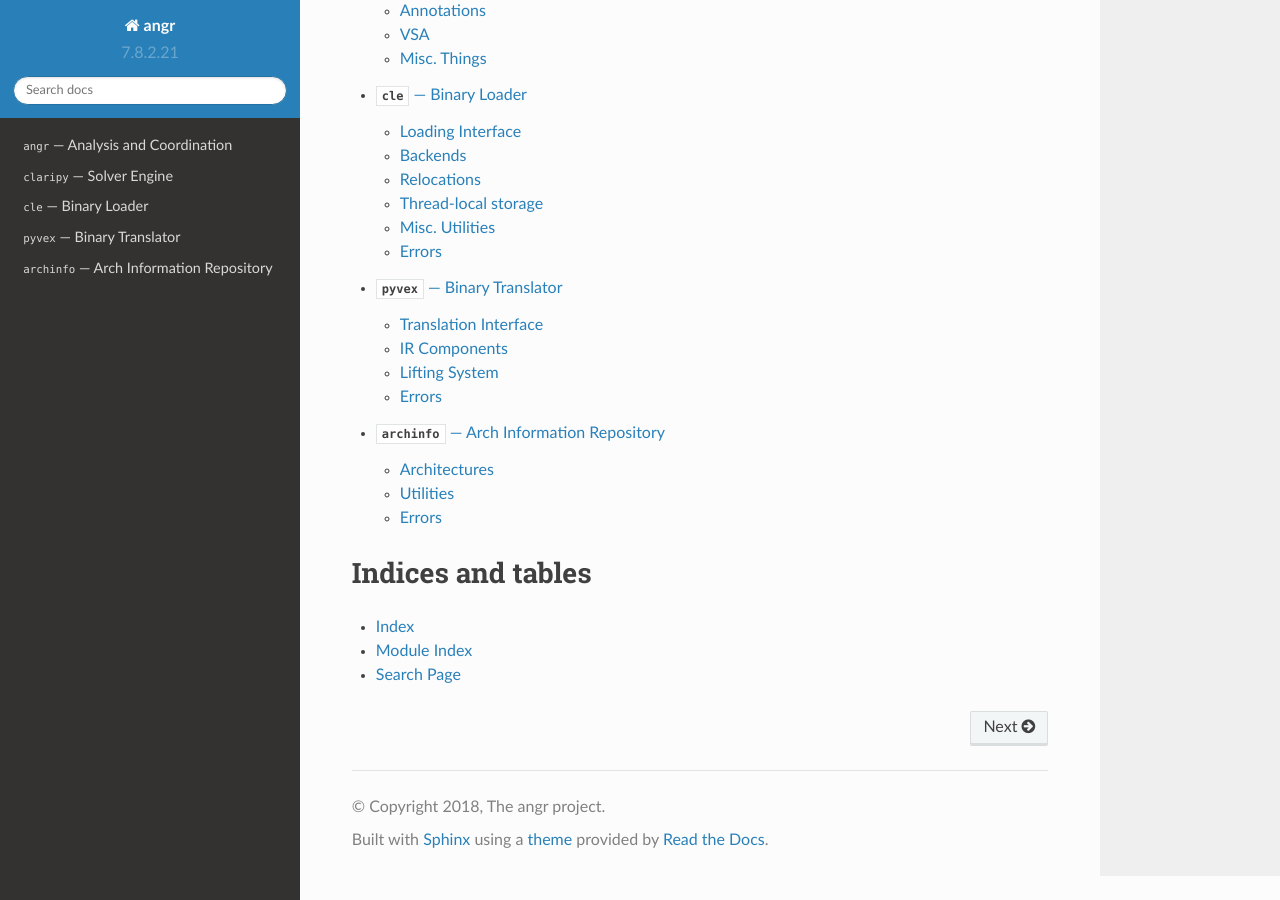
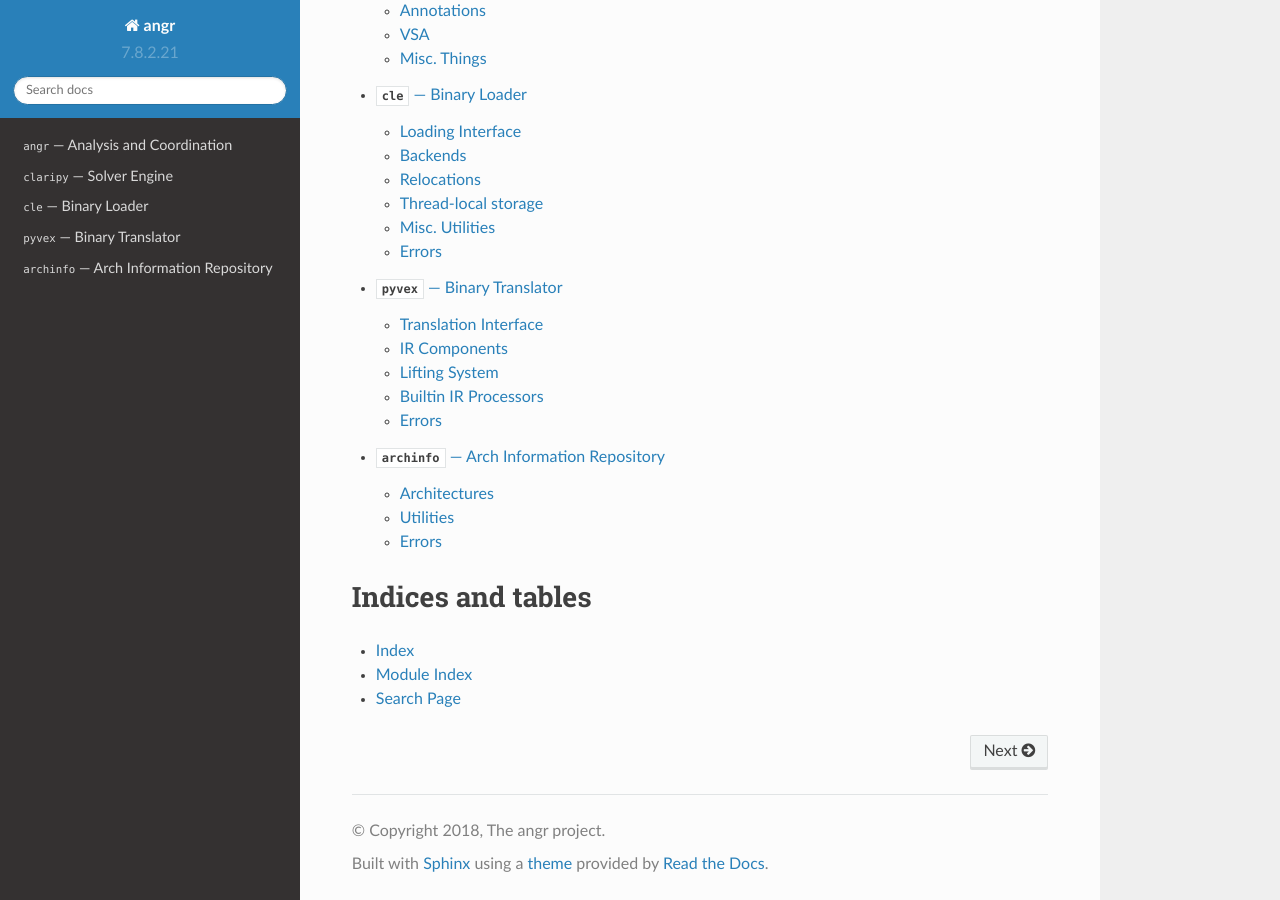
Before and after one commit to angr/angr-doc, a Sphinx documentation site: the page built from api-doc/source/index.rst, in a window 1280 px wide and 900 px high, scrolled down 799 px. Built offline with Sphinx 7.4.7 and the Read the Docs theme 2.0.0, drawn with Linux system fonts in a browser that asks for light colours.

```diff
--- a/api-doc/source/pyvex.rst
+++ b/api-doc/source/pyvex.rst
@@ -33,6 +32,12 @@ Lifting System
 .. automodule:: pyvex.lifting.util.lifter_helper
 .. automodule:: pyvex.lifting.util.instr_helper
 
+Builtin IR Processors
+---------------------
+
+.. automodule:: pyvex.lifting.zerodivision
+.. automodule:: pyvex.lifting.fixes
+
 Errors
 ------
 
```
Also changed, not shown: other parts of api-doc/source/pyvex.rst (+0 -1 lines).
